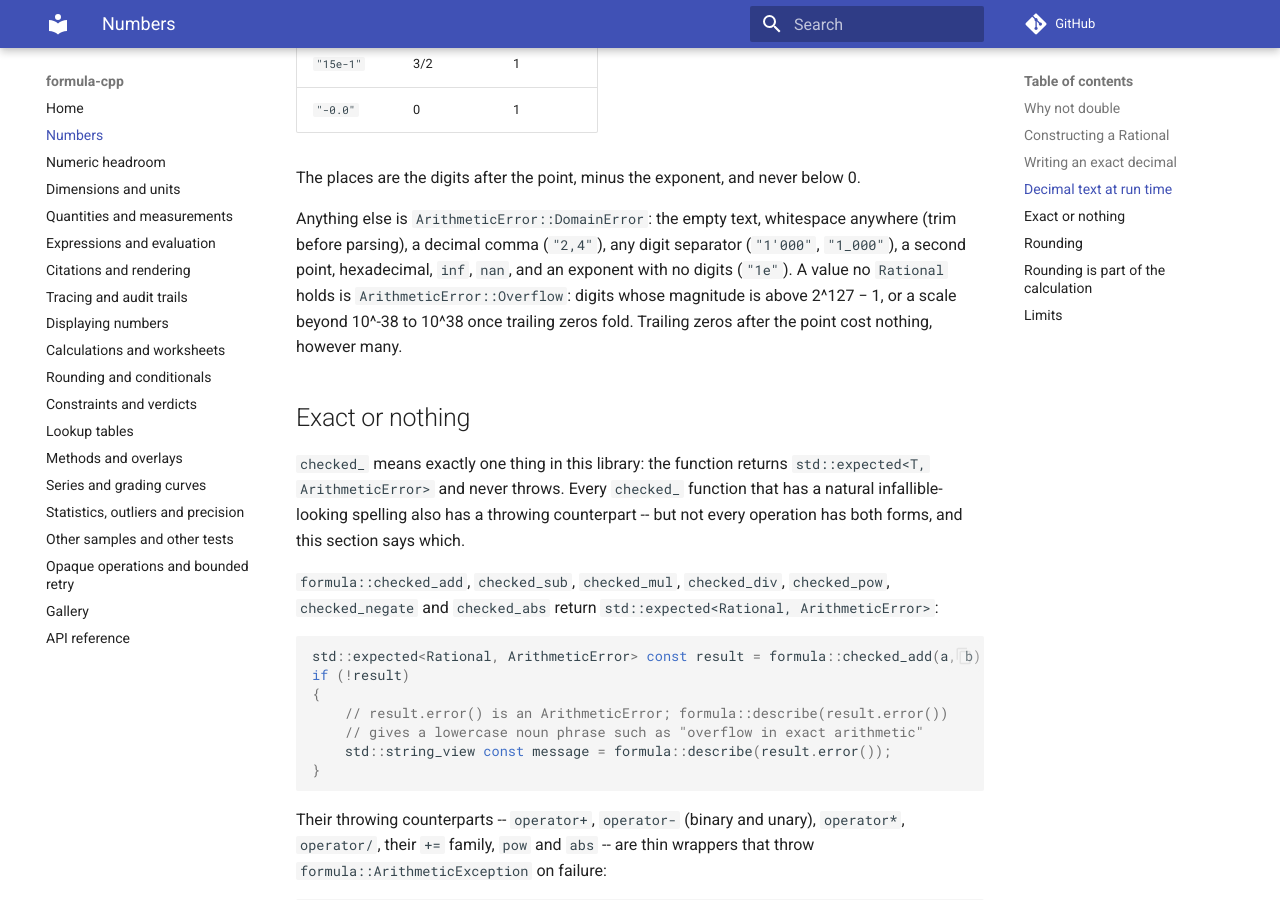
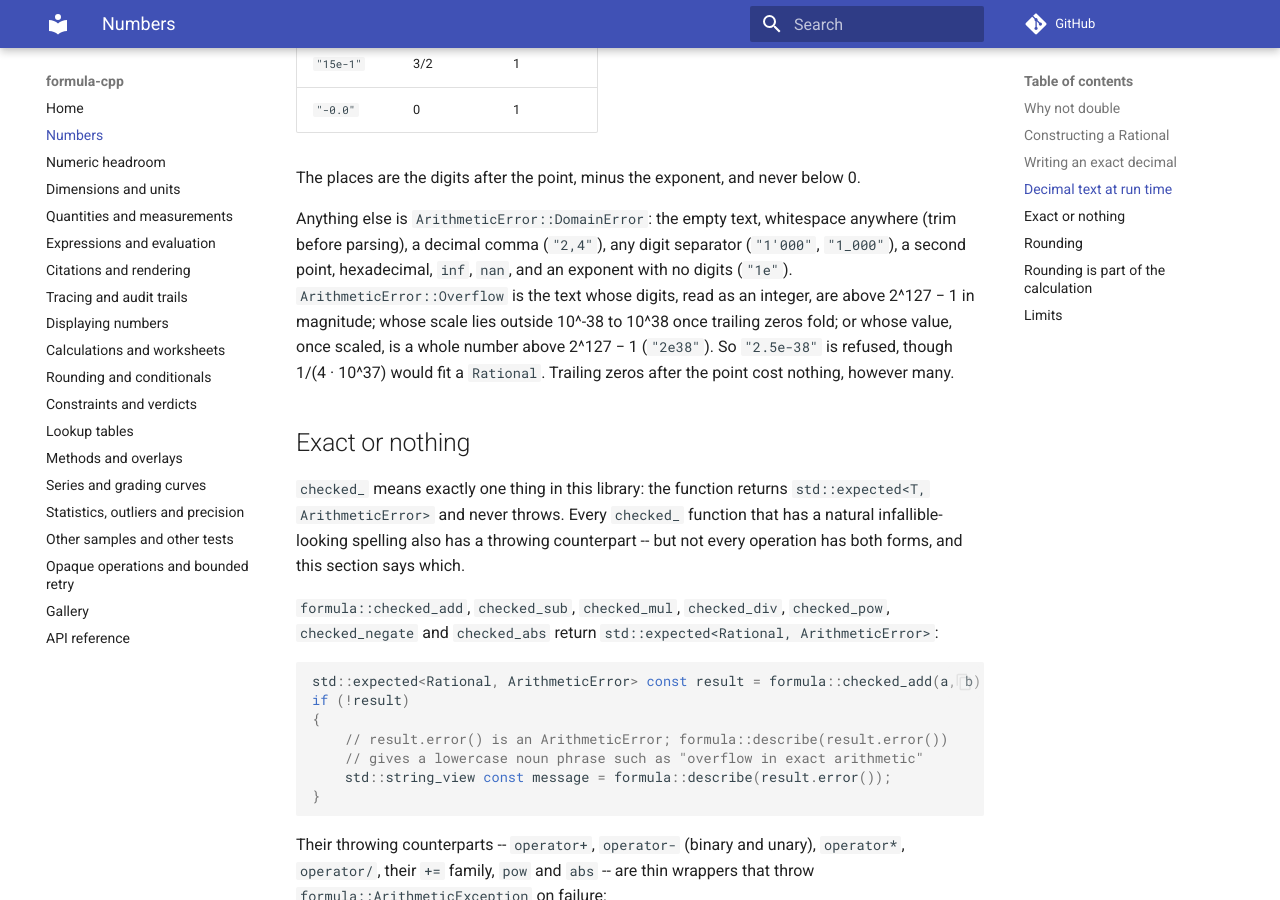
Before and after one commit to LASTRADA-Software/formula-cpp, an MkDocs documentation site: the page built from docs/numbers.md, in a window 1280 px wide and 900 px high, scrolled down 4295 px. Built offline with MkDocs 1.6.1 and Material for MkDocs 9.7.7, drawn with Linux system fonts in a browser that asks for light colours; comment, search, counter and statistics services are not loaded.

Commit message:
docs(rational): state exactly when decimal text is Overflow
parse_decimal_text's comment, the changelog and the numbers guide said a
value no Rational holds is Overflow. The rule is narrower and wider at
once: digits above 2^127 - 1 in magnitude, a scale outside 10^-38 to
10^38 once trailing zeros fold, or a scaled whole number above 2^127 - 1.
So "2.5e-38" is refused though it would fit, and "2e38" is refused
though its scale is in range.

Signed-off-by: Christian Parpart <c.parpart@lastrada.net>

```diff
--- a/docs/numbers.md
+++ b/docs/numbers.md
@@ -180,9 +180,12 @@ The places are the digits after the point, minus the exponent, and never below
 Anything else is `ArithmeticError::DomainError`: the empty text, whitespace
 anywhere (trim before parsing), a decimal comma (`"2,4"`), any digit separator
 (`"1'000"`, `"1_000"`), a second point, hexadecimal, `inf`, `nan`, and an
-exponent with no digits (`"1e"`). A value no `Rational` holds is
-`ArithmeticError::Overflow`: digits whose magnitude is above 2^127 − 1, or a
-scale beyond 10^-38 to 10^38 once trailing zeros fold. Trailing zeros after the point cost nothing, however many.
+exponent with no digits (`"1e"`). `ArithmeticError::Overflow` is the text
+whose digits, read as an integer, are above 2^127 − 1 in magnitude; whose
+scale lies outside 10^-38 to 10^38 once trailing zeros fold; or whose
+value, once scaled, is a whole number above 2^127 − 1 (`"2e38"`). So
+`"2.5e-38"` is refused, though 1/(4 · 10^37) would fit a `Rational`.
+Trailing zeros after the point cost nothing, however many.
 
 ## Exact or nothing
 
```
Also changed, not shown: CHANGELOG.md (+3 -2 lines), 1 other file.
